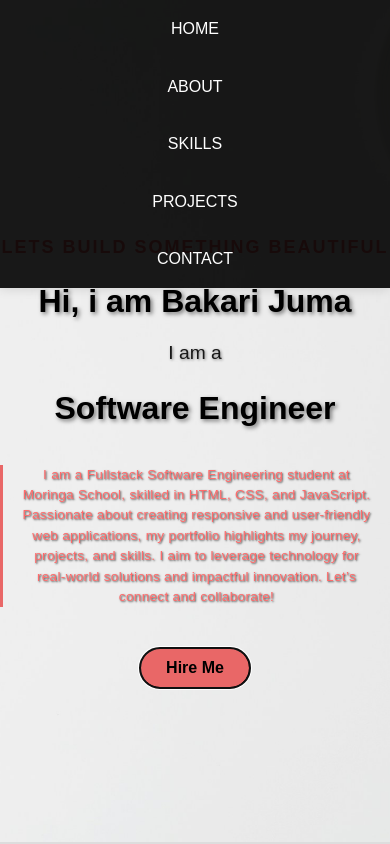
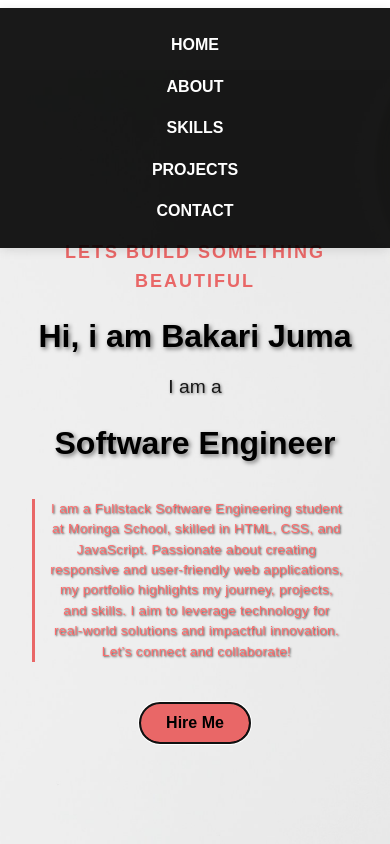
Before and after one commit to BakariJuma1/Portfolio, a plain HTML site: page index.html in a window 390 px wide. Shown: the top 844 px of the page. Drawn offline with Linux system fonts and the light colour scheme.

Commit message:
further responsiveness and making the nav bar smaller

```diff
--- a/style.css
+++ b/style.css
@@ -6,6 +6,13 @@
 body {
   font-family: Arial, Helvetica, sans-serif;
   line-height: 1.6;
+  margin: 0;
+  padding-top: 70px;
+}
+section {
+  min-height: 100vh;
+  padding: 2rem;
+  box-sizing: border-box;
 }
 .nav {
   position: fixed;
@@ -18,7 +25,7 @@ body {
   align-items: center;
   overflow: hidden;
   z-index: 1000;
-  padding: 0 2rem;
+  padding: 1rem 0;
   box-shadow: 0 2px 10px rgba(0, 0, 0, 0.1);
 }
 .nav li a:hover {
@@ -29,15 +36,18 @@ body {
 }
 
 .nav ul {
+  display: flex;
   list-style-type: none;
   margin: 0;
   padding: 0;
   display: flex;
   background-color: transparent;
+  justify-content: center;
   flex: 1;
 }
 .nav li {
   float: none;
+  margin: 0 1rem;
 }
 .nav li a {
   color: white;
@@ -47,7 +57,7 @@ body {
   padding: 1.5rem 1rem;
   margin: 0;
   transition: color 0.3s ease;
-  font-weight: 500;
+  font-weight: bold;
 }
 
 html {
@@ -395,16 +405,37 @@ input[type="submit"] {
   padding-left: 150px;
 }
 @media screen and (max-width: 480px) {
+  body {
+    padding-top: 70px;
+  }
   .nav {
-    padding: 0 1rem;
+    margin: 0.5rem 0;
     flex-direction: column;
+    align-items: end;
   }
   .nav ul {
+    display: flex;
+    justify-content: center;
+    list-style: none;
+    margin: 0;
+    padding: 0;
     flex-direction: column;
     width: 100%;
   }
+  .nav li {
+    margin: 0;
+  }
   .nav li a {
-    padding: 1rem 0.5rem;
+    padding: 0.5rem 0.5rem;
+    color: #fff;
+    text-decoration: none;
+    font-weight: bold;
+  }
+
+  section {
+    min-height: 100vh;
+    padding: 2rem;
+    box-sizing: border-box;
   }
   #home h1 {
     font-size: 2rem;
@@ -423,7 +454,8 @@ input[type="submit"] {
   .cssContainer,
   .jsContainer,
   .reactContainer {
-    padding: 40px;
+    padding: 12px 20px;
+    padding-left: 20px;
     width: 100%;
     margin-bottom: 20px;
   }
```
